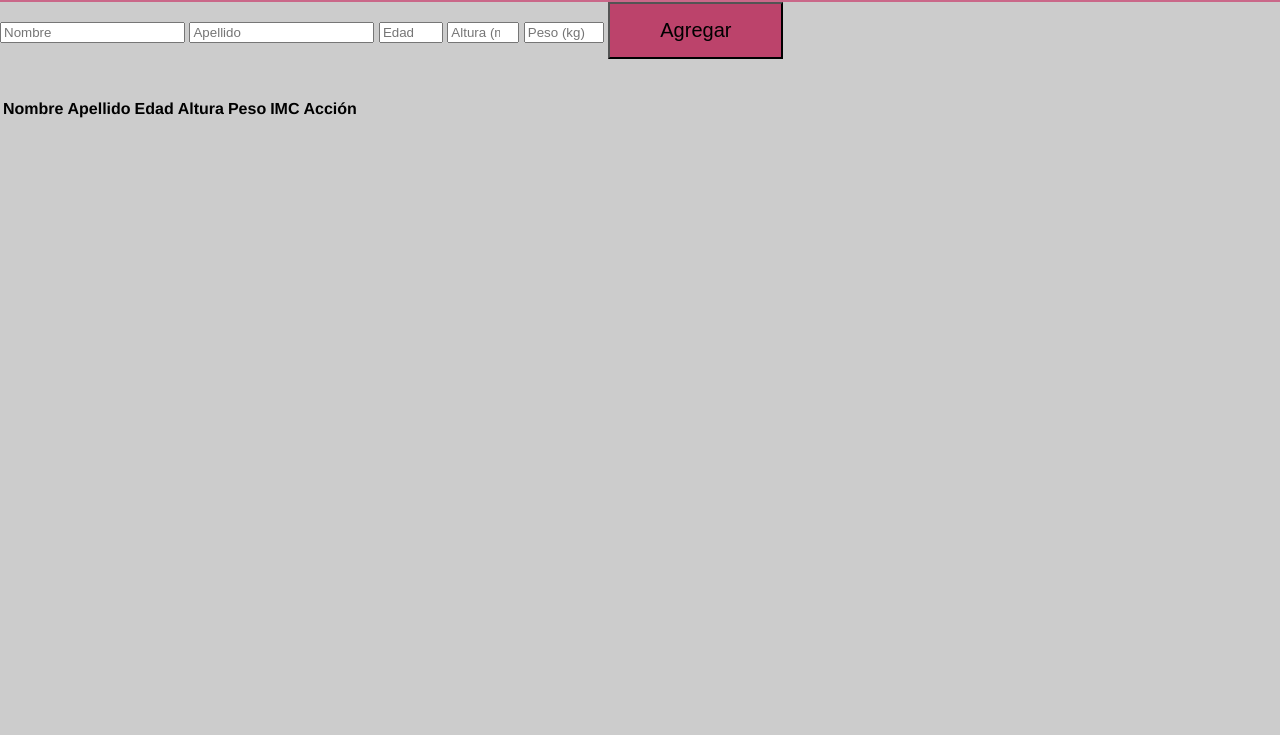
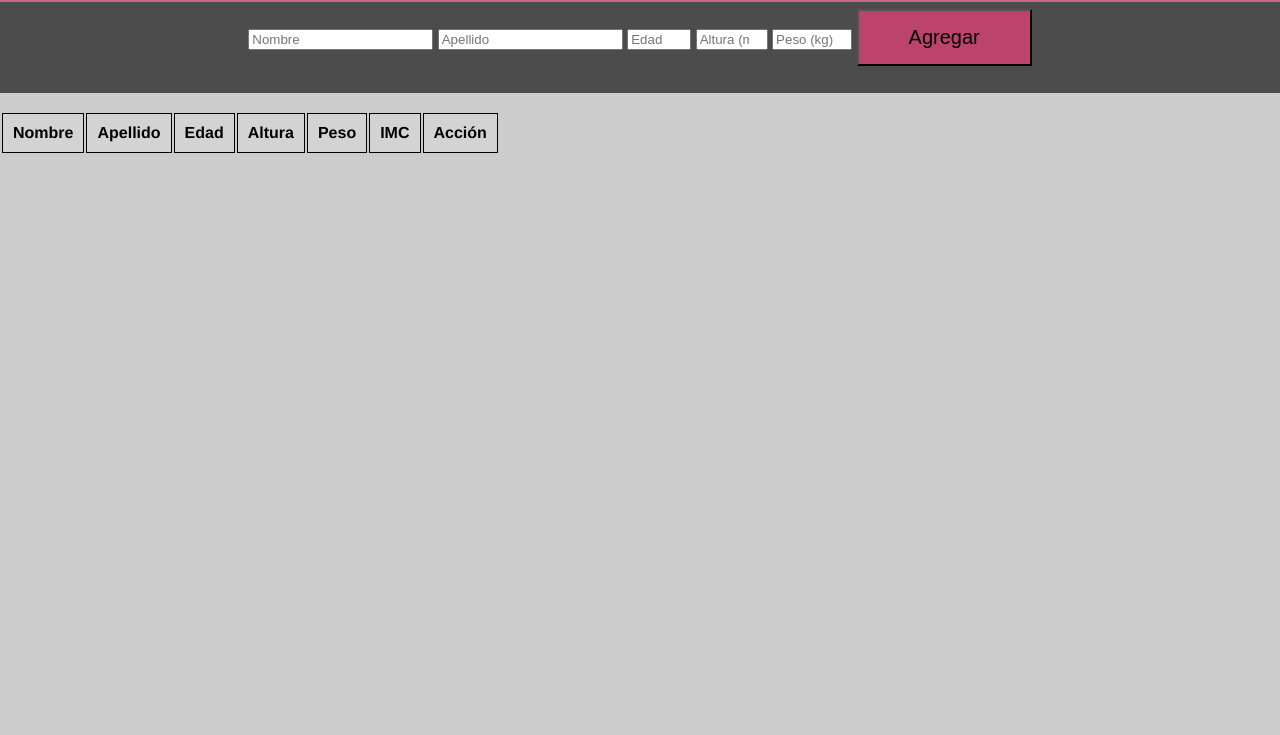
Before and after one commit to Luis-Ahu/Trabajo_Practico3_Ahumada_Luis, a plain HTML site: page personas.html in a window 1280 px wide. Shown: the part 65-800 px from the top of the page. Drawn offline with Linux system fonts and the light colour scheme.

Commit message:
Se agrego estilo a la pagina personas

```diff
--- a/estilos.css
+++ b/estilos.css
@@ -57,3 +57,14 @@ button {
     background-color: rgb(216, 140, 235);
     transform: scale(1.05);
 }
+
+th,
+td {
+    border: 1px solid black;
+    padding: 10px;
+    text-align: center;
+}
+
+th {
+    background-color: lightgray;
+}
--- a/personas.html
+++ b/personas.html
@@ -8,7 +8,7 @@
 </head>
 <body>
     <h1>Registro de Personas</h1>
-
+<div class="centrar CajaGris">
     <form id="formulario">
 
         <input type="text" id="nombre" placeholder="Nombre" required>
@@ -24,7 +24,7 @@
         <button type="submit">Agregar</button>
 
     </form>
-
+</div>
     <br>
 
     <table>
```
